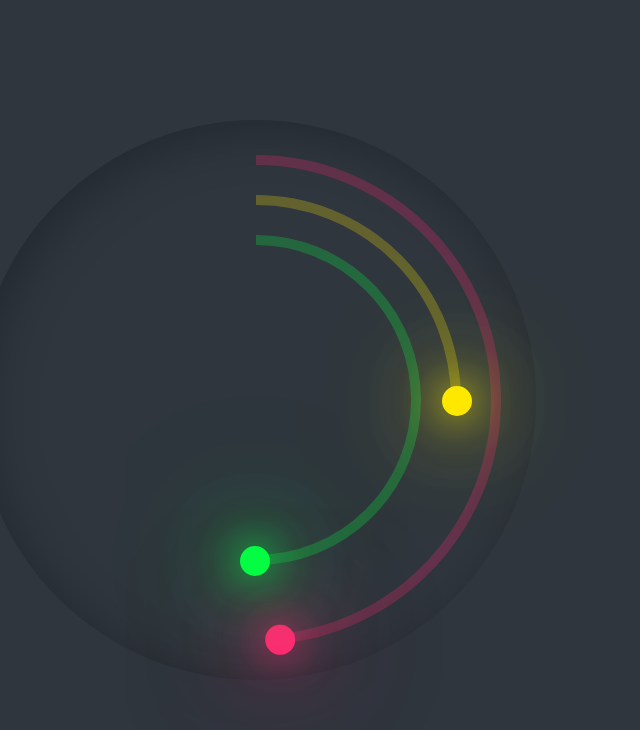
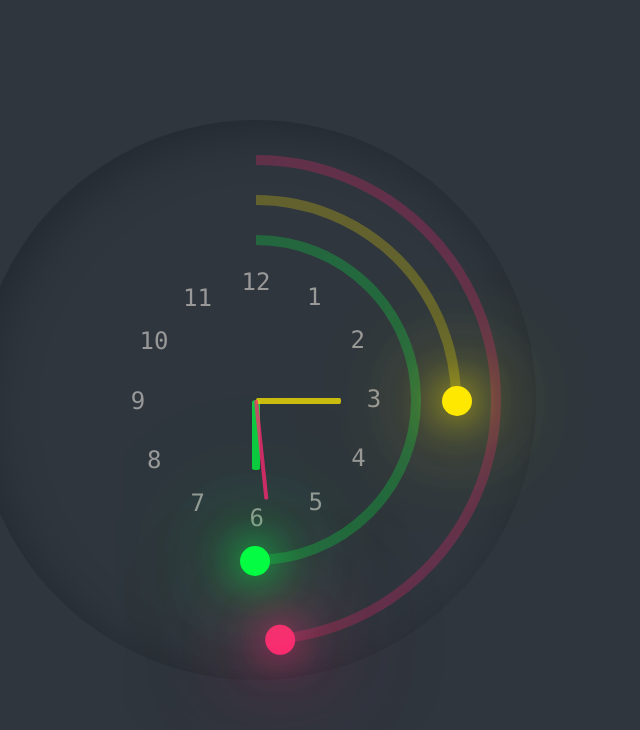
Before and after one commit to Ho-01/neonClock, a plain HTML site: page index.html in a window 1280 px wide. Shown: the whole page, without its empty margins (384-1024 px from the left). Drawn offline with Linux system fonts and the light colour scheme.

Commit message:
added niddles

```diff
--- a/index.html
+++ b/index.html
@@ -5,7 +5,7 @@
     <meta http-equiv="X-UA-Compatible" content="IE=edge">
     <meta name="viewport" content="width=device-width, initial-scale=1.0">
     <link rel="stylesheet" href="style.css">
-    <title>Document</title>
+    <title>neonClock</title>
 </head>
 <body>
     <div class="clock">
@@ -32,6 +32,20 @@
             <div class="niddles" style="--clr2:#ff2972;" id="sc"><i></i></div>
             <div class="niddles niddle2" style="--clr2:#fee800;" id="mn"><i></i></div>
             <div class="niddles niddle3" style="--clr2:#04fc43;" id="hr"><i></i></div>
+
+            <span style="--i:1;"><b>1</b></span>
+            <span style="--i:2;"><b>2</b></span>
+            <span style="--i:3;"><b>3</b></span>
+            <span style="--i:4;"><b>4</b></span>
+            <span style="--i:5;"><b>5</b></span>
+            <span style="--i:6;"><b>6</b></span>
+            <span style="--i:7;"><b>7</b></span>
+            <span style="--i:8;"><b>8</b></span>
+            <span style="--i:9;"><b>9</b></span>
+            <span style="--i:10;"><b>10</b></span>
+            <span style="--i:11;"><b>11</b></span>
+            <span style="--i:12;"><b>12</b></span>
+
         </div>
     </div>
 
@@ -44,6 +58,9 @@
             let sec_dot = document.querySelector('.sec_dot');
             let min_dot = document.querySelector('.min_dot');
             let hr_dot = document.querySelector('.hr_dot');
+            let hr = document.getElementById('hr');
+            let mn = document.getElementById('mn');
+            let sc = document.getElementById('sc');
 
             let h = new Date().getHours();
             let m = new Date().getMinutes();
@@ -62,6 +79,11 @@
             // 360 / 60minutes = 6
             hr_dot.style.transform = `rotateZ(${h * 30}deg)`;
             // 360 / 12hours = 30
+
+            hr.style.transform = `rotateZ(${h * 30}deg)`;
+            mn.style.transform = `rotateZ(${m * 6}deg)`;
+            sc.style.transform = `rotateZ(${s * 6}deg)`;
+
         })
     </script>
 </body>
--- a/style.css
+++ b/style.css
@@ -107,3 +107,63 @@ body
     0 0 60px var(--clr),
     0 0 80px var(--clr);
 }
+
+.niddles
+{
+    position: absolute;
+    width: 200px;
+    height: 200px;
+    border-radius: 50%;
+    display: flex;
+    justify-content: center;
+    align-items: flex-start;
+    z-index: 10;
+}
+.niddles i
+{
+    position: absolute;
+    width: 2px;
+    background: var(--clr2);
+    height: 50%;
+    opacity: 0.75;
+    border-radius: 6px;
+    transform-origin: bottom;
+    transform: scaleY(0.5);
+}
+.niddles.niddle2
+{
+    width: 170px;
+    height: 170px;
+    z-index: 9;
+}
+.niddles.niddle2 i
+{
+    width: 3px;
+}
+.niddles.niddle3
+{
+    width: 140px;
+    height: 140px;
+    z-index: 8;
+}
+.niddles.niddle3 i
+{
+    width: 4px;
+}
+
+#time span
+{
+    position: absolute;
+    inset: 55px;
+    text-align: center;
+    color: #999;
+    font-family: consolas;
+    transform: rotate(calc(30deg * var(--i)));
+}
+#time span b
+{
+    font-size: 0.75em;
+    font-weight: 500;
+    display: inline-block;
+    transform: rotate(calc(-30deg * var(--i)));
+}
```
